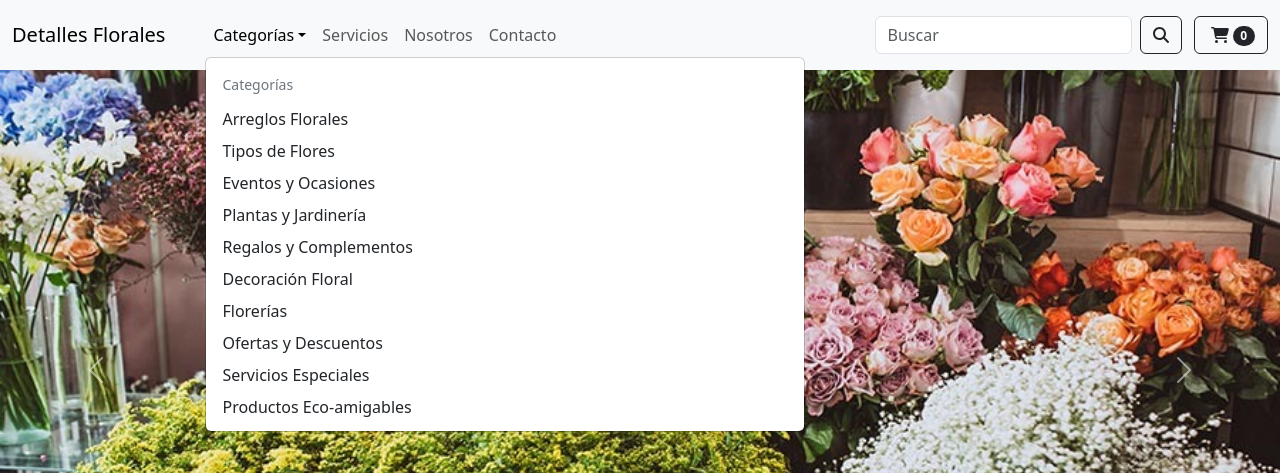
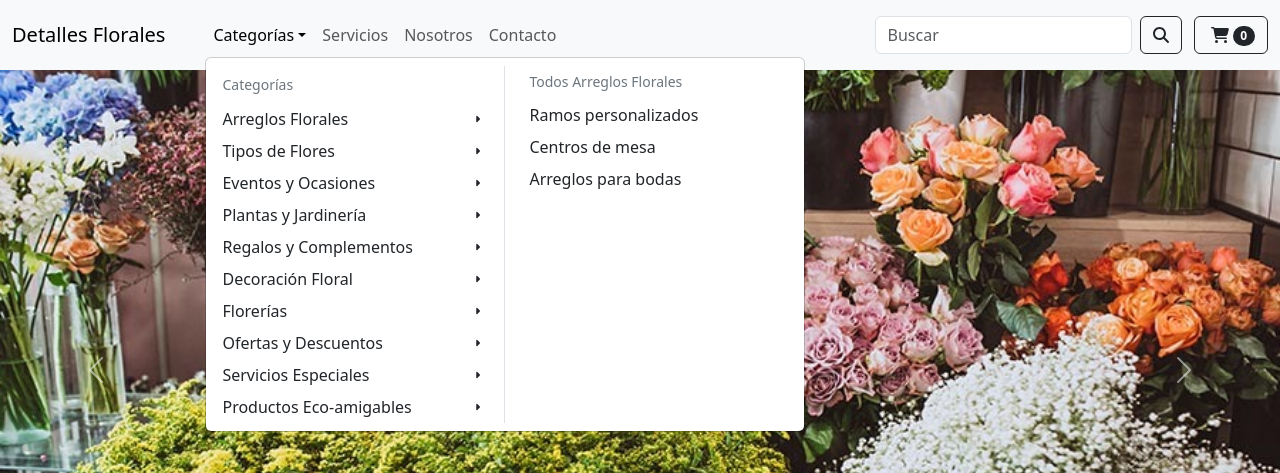
Before and after one commit to UzielTzab/FlowerShopWeb, a React (Vite) app: page / in a window 1280 px wide. Both pictures are taken after a click on the button "Categorías". Shown: the top 473 px of the page. Built offline with nearby package versions, Linux system fonts and the light colour scheme.

Commit message:
Se agregaron elementos nuevos en el dropdown de Categorías(iconos, separación y lógica).

```diff
--- a/src/components/header_component.tsx
+++ b/src/components/header_component.tsx
@@ -1,16 +1,20 @@
-import { useEffect } from 'react';
+import { useState , useEffect } from 'react';
 import { Link, useNavigate } from 'react-router-dom';
 import { FontAwesomeIcon } from "@fortawesome/react-fontawesome";
 import { faShoppingCart, faSearch } from "@fortawesome/free-solid-svg-icons";
+import { faCaretRight } from '@fortawesome/free-solid-svg-icons/faCaretRight';
 
-import { CategorySide } from '../scripts/Category_Side';
-import { useState } from 'react';
-import { Search } from '../pages/Search_page';
+import { CategorySide } from '../scripts/category_side';
+import { Search } from '../pages/search_page';
 
 export function HeaderComponent() {
     const navigate = useNavigate();
 
     const [searchTerm, setSearchTerm] = useState('');
+    const [isOpen, setIsOpen] = useState(false);
+
+    const handleMouseEnter = () => setIsOpen(true);
+    const handleMouseLeave = () => setIsOpen(false);
 
     const handleSearch = () => {
         navigate('/Search', { state: { search: searchTerm } });
@@ -18,7 +22,31 @@ export function HeaderComponent() {
 
     useEffect(() => {
         CategorySide();
+
+        const categoryLinks = document.querySelectorAll<HTMLElement>('.dropdown-item');
+        if (categoryLinks.length > 0) {
+            const firstCategoryLink = categoryLinks[0];
+            firstCategoryLink.dispatchEvent(new MouseEvent('mouseover'));
+        }
     }, []);
+
+    useEffect(() => {
+        const handleClickOutside = (event: MouseEvent) => {
+            const target = event.target as HTMLElement | null;
+
+            if (target && target.closest('.dropdown') === null) {
+                setIsOpen(false);
+            }
+        };
+
+        document.addEventListener('click', handleClickOutside);
+
+        return () => {
+            document.removeEventListener('click', handleClickOutside);
+        };
+    }, []);
+
+
     const [cartCount, setCartCount] = useState(0);
 
     useEffect(() => {
@@ -36,7 +64,7 @@ export function HeaderComponent() {
                     <span className="navbar-toggler-icon"></span></button>
                 <div className="collapse navbar-collapse" id="navbarSupportedContent">
                     <ul className="navbar-nav me-auto mb-6 mb-lg-0 ms-lg-4">
-                        <li className="nav-item dropdown">
+                        <li className="nav-item dropdown" onMouseEnter={handleMouseEnter} onMouseLeave={handleMouseLeave}>
                             <div className="collapse navbar-collapse" id="navbarNav">
                                 <ul className="navbar-nav">
                                     <li className="nav-item dropdown">
@@ -46,24 +74,34 @@ export function HeaderComponent() {
                                             id="megaMenu"
                                             role="button"
                                             data-bs-toggle="dropdown"
-                                            aria-expanded="false"
+                                            aria-expanded={isOpen ? 'true' : 'false'}
                                         >
                                             Categorías
                                         </a>
-                                        <div className="dropdown-menu" aria-labelledby="megaMenu" style={{ minWidth: '600px' }}>
+                                        <div className={`dropdown-menu ${isOpen ? 'show' : ''}`} aria-labelledby="megaMenu" style={{ minWidth: '600px' }}>
                                             <div className="row g-3">
-                                                <div className="col-6">
+                                                <div className="col-6 border-end">
                                                     <a className="dropdown-header">Categorías</a>
-                                                    <a className="dropdown-item" href="#" data-target="arreglos">Arreglos Florales</a>
-                                                    <a className="dropdown-item" href="#" data-target="flores">Tipos de Flores</a>
-                                                    <a className="dropdown-item" href="#" data-target="eventos">Eventos y Ocasiones</a>
-                                                    <a className="dropdown-item" href="#" data-target="plantas">Plantas y Jardinería</a>
-                                                    <a className="dropdown-item" href="#" data-target="regalos">Regalos y Complementos</a>
-                                                    <a className="dropdown-item" href="#" data-target="decoración">Decoración Floral</a>
-                                                    <a className="dropdown-item" href="#" data-target="florerías">Florerías</a>
-                                                    <a className="dropdown-item" href="#" data-target="ofertas">Ofertas y Descuentos</a>
-                                                    <a className="dropdown-item" href="#" data-target="servicios">Servicios Especiales</a>
-                                                    <a className="dropdown-item" href="#" data-target="ecoamigables">Productos Eco-amigables</a>
+                                                    <a className="dropdown-item d-flex justify-content-between align-items-center" href="#" data-target="arreglos">
+                                                        Arreglos Florales<FontAwesomeIcon icon={faCaretRight} size="2xs"/></a>
+                                                    <a className="dropdown-item d-flex justify-content-between align-items-center" href="#" data-target="flores">
+                                                        Tipos de Flores<FontAwesomeIcon icon={faCaretRight} size="2xs"/></a>
+                                                    <a className="dropdown-item d-flex justify-content-between align-items-center" href="#" data-target="eventos">
+                                                        Eventos y Ocasiones<FontAwesomeIcon icon={faCaretRight} size="2xs"/></a>
+                                                    <a className="dropdown-item d-flex justify-content-between align-items-center" href="#" data-target="plantas">
+                                                        Plantas y Jardinería<FontAwesomeIcon icon={faCaretRight} size="2xs"/></a>
+                                                    <a className="dropdown-item d-flex justify-content-between align-items-center" href="#" data-target="regalos">
+                                                        Regalos y Complementos<FontAwesomeIcon icon={faCaretRight} size="2xs"/></a>
+                                                    <a className="dropdown-item d-flex justify-content-between align-items-center" href="#" data-target="decoración">
+                                                        Decoración Floral<FontAwesomeIcon icon={faCaretRight} size="2xs"/></a>
+                                                    <a className="dropdown-item d-flex justify-content-between align-items-center" href="#" data-target="florerías">
+                                                        Florerías<FontAwesomeIcon icon={faCaretRight} size="2xs"/></a>
+                                                    <a className="dropdown-item d-flex justify-content-between align-items-center" href="#" data-target="ofertas">
+                                                        Ofertas y Descuentos<FontAwesomeIcon icon={faCaretRight} size="2xs"/></a>
+                                                    <a className="dropdown-item d-flex justify-content-between align-items-center" href="#" data-target="servicios">
+                                                        Servicios Especiales<FontAwesomeIcon icon={faCaretRight} size="2xs"/></a>
+                                                    <a className="dropdown-item d-flex justify-content-between align-items-center" href="#" data-target="ecoamigables">
+                                                        Productos Eco-amigables<FontAwesomeIcon icon={faCaretRight} size="2xs"/></a>
                                                 </div>
                                                 <div className="col-6">
                                                     <div id="category-content-arreglos" className="category-content">
--- a/src/scripts/category_side.ts
+++ b/src/scripts/category_side.ts
@@ -1,20 +1,18 @@
 export function CategorySide() {
-    // Aseguramos que los elementos estén correctamente tipados
+
     const categoryLinks = document.querySelectorAll<HTMLElement>('.dropdown-item');
 
     categoryLinks.forEach((link) => {
         link.addEventListener('mouseover', function () {
-            // Obtenemos el valor del atributo 'data-target'
+
             const targetCategory = link.getAttribute('data-target');
 
             if (targetCategory) {
-                // Obtenemos todos los elementos de contenido de categoría
                 const allContents = document.querySelectorAll<HTMLElement>('.category-content');
                 allContents.forEach((content) => {
                     content.classList.remove('active');
                 });
 
-                // Obtenemos el contenido de la categoría correspondiente
                 const categoryContent = document.getElementById(`category-content-${targetCategory}`);
                 if (categoryContent) {
                     categoryContent.classList.add('active');
```
Also changed, not shown: src/main.tsx (+4 -4 lines).
